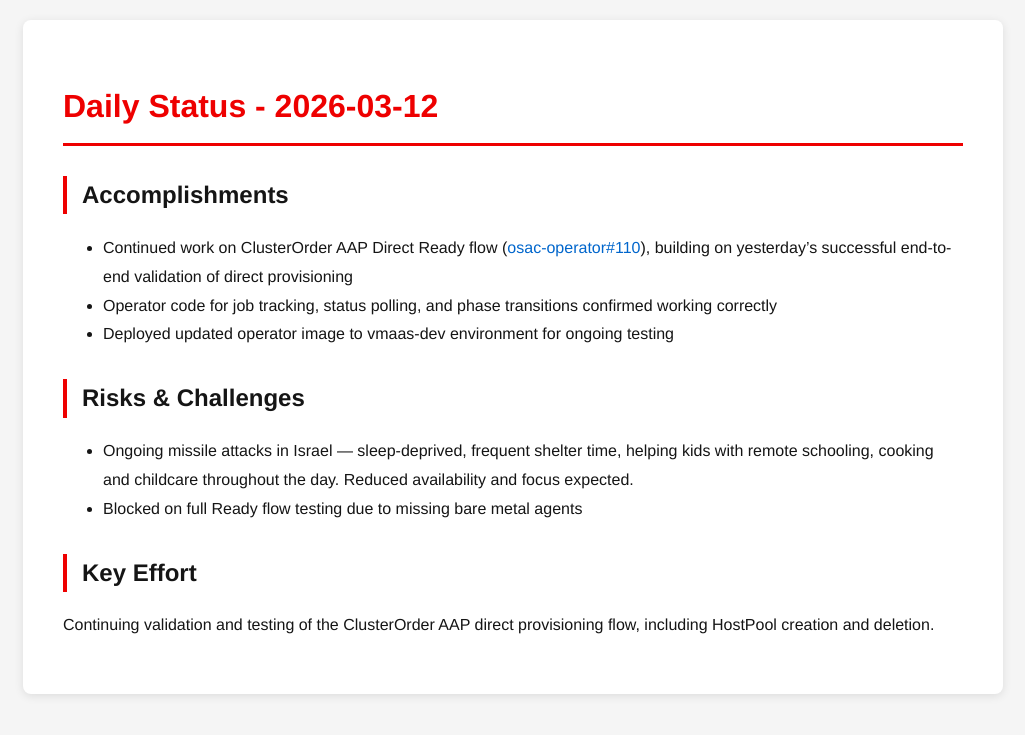
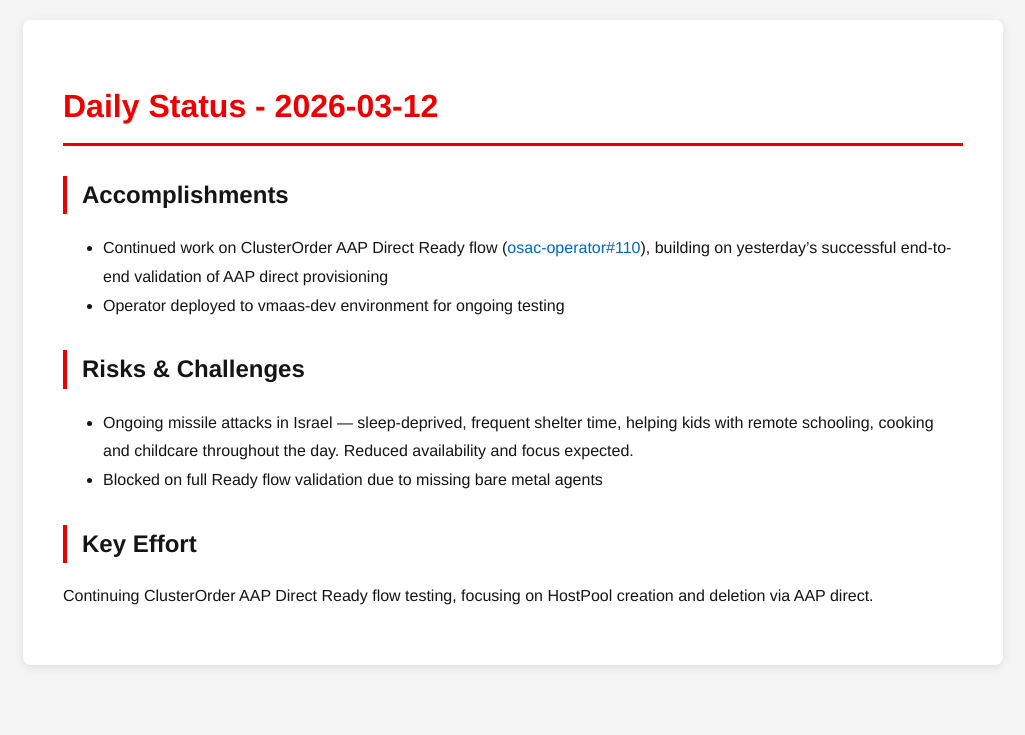
Before and after one commit to tzvatot/daily-status, a Jekyll site: the page built from 2026-03-12.md, in a window 1280 px wide. Shown: the top 735 px of the page, without its empty margins (127-1152 px from the left). Built offline with Jekyll 4.4.1, drawn with Linux system fonts in a browser that asks for light colours.

Commit message:
Daily status update - 2026-03-12

```diff
--- a/2026-03-12.md
+++ b/2026-03-12.md
@@ -7,13 +7,12 @@ date: 2026-03-12
 # Daily Status - 2026-03-12
 
 ## Accomplishments
-- Continued work on ClusterOrder AAP Direct Ready flow ([osac-operator#110](https://github.com/osac-project/osac-operator/pull/110)), building on yesterday's successful end-to-end validation of direct provisioning
-- Operator code for job tracking, status polling, and phase transitions confirmed working correctly
-- Deployed updated operator image to vmaas-dev environment for ongoing testing
+- Continued work on ClusterOrder AAP Direct Ready flow ([osac-operator#110](https://github.com/osac-project/osac-operator/pull/110)), building on yesterday's successful end-to-end validation of AAP direct provisioning
+- Operator deployed to vmaas-dev environment for ongoing testing
 
 ## Risks & Challenges
 - Ongoing missile attacks in Israel — sleep-deprived, frequent shelter time, helping kids with remote schooling, cooking and childcare throughout the day. Reduced availability and focus expected.
-- Blocked on full Ready flow testing due to missing bare metal agents
+- Blocked on full Ready flow validation due to missing bare metal agents
 
 ## Key Effort
-Continuing validation and testing of the ClusterOrder AAP direct provisioning flow, including HostPool creation and deletion.
+Continuing ClusterOrder AAP Direct Ready flow testing, focusing on HostPool creation and deletion via AAP direct.
```
